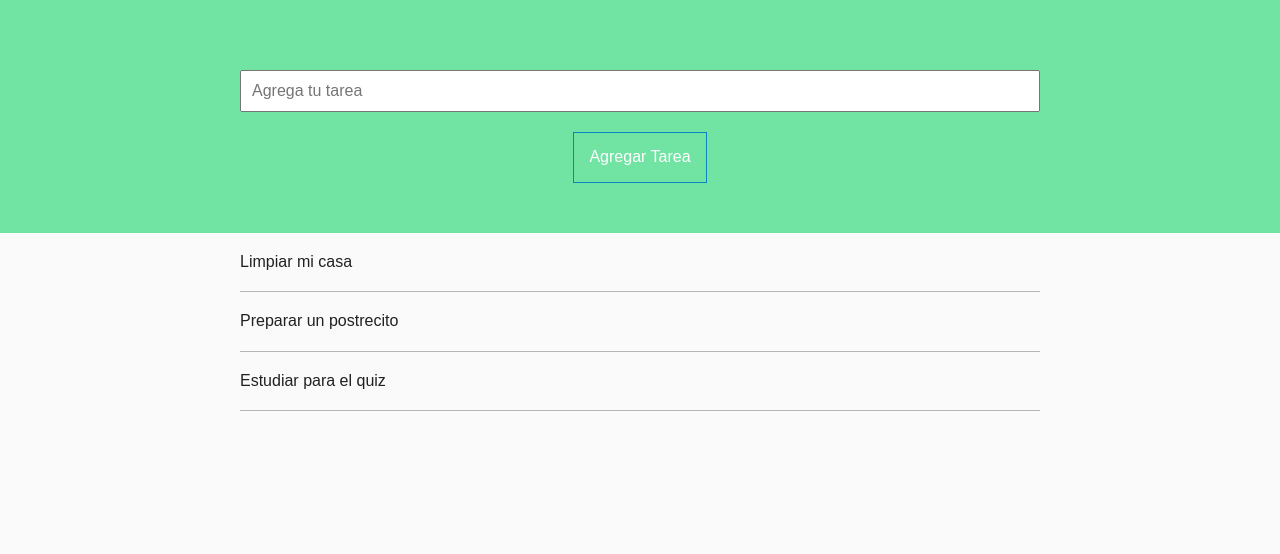
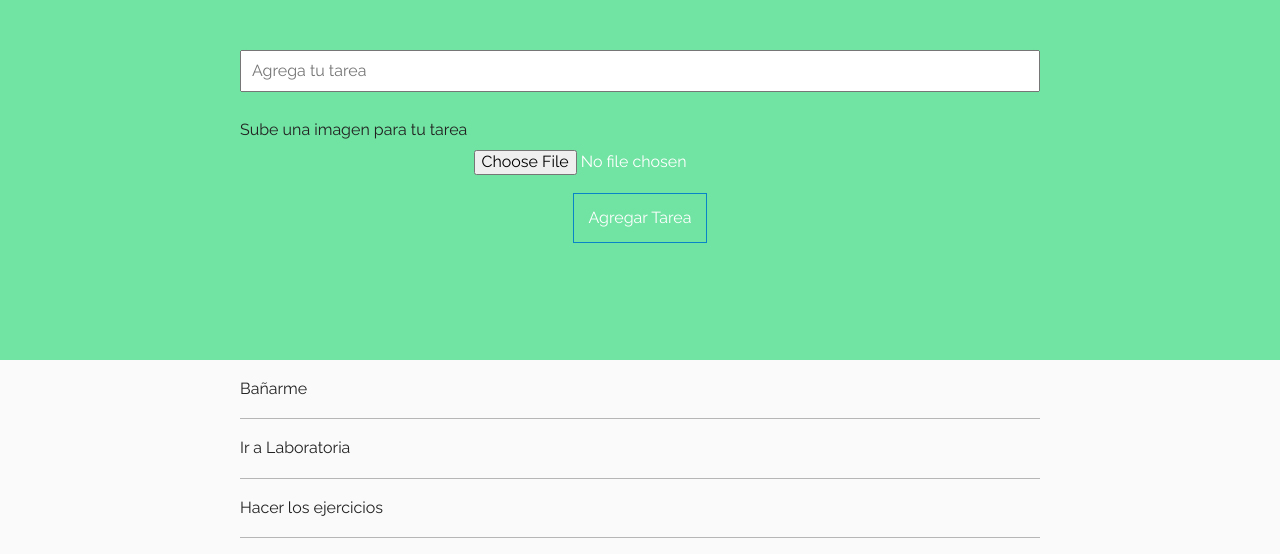
Before and after one commit to bluedem0n/lista-tareas, a plain HTML site: page index.html in a window 1280 px wide. Drawn offline with nearby package versions, Linux system fonts and the light colour scheme.

Commit message:
Subir un archivo en html

```diff
--- a/css/estilos.css
+++ b/css/estilos.css
@@ -8,7 +8,7 @@
 
 body {
 	background: #FAFAFA;
-	font-family: arial, helvetica, sans-serif;
+	font-family: 'Raleway', sans-serif;
 	font-size: 16px;
 }
 
@@ -22,8 +22,9 @@ body {
 	background: #71e3a2;
 	border-top: 20px solid #71e3a2;
 	color: #fff;
-	padding: 50px 0;
+	padding: 30px 0;
 	width: 100%;
+    height: 360px;
 }
 
 .principal .formulario {
@@ -32,7 +33,7 @@ body {
 }
 
 .principal .formulario input[type=text] {
-	margin-bottom: 20px;
+	margin-bottom: 10px;
 	padding: 10px;
 	width: 100%;
 }
@@ -74,3 +75,10 @@ body {
 .tareas .lista li a:hover {
 	text-decoration: line-through;
 }
+.inputSeleccionar{
+    color:  #fff;
+}
+.subir{
+    text-align: left;
+    padding-bottom: 11px;
+}
--- a/index.html
+++ b/index.html
@@ -5,13 +5,17 @@
 	<meta name="viewport" content="width=device-width, user-scalable=no, initial-scale=1.0, maximum-scale=1.0, minimum-scale=1.0">
 	<link rel="stylesheet" href="css/estilos.css">
 	<link rel="stylesheet" href="https://necolas.github.io/normalize.css/3.0.2/normalize.css">
+	<link href="https://fonts.googleapis.com/css?family=Raleway" rel="stylesheet">
 	<title>Lista de Tareas</title>
 </head>
 <body>
 	<div class="principal">
 		<div class="wrap">
 			<form class="formulario" action="">
-				<input type="text" id="tareaInput" placeholder="Agrega tu tarea">
+				<input type="text" id="tareaInput" placeholder="Agrega tu tarea"><br><br>
+               <p class="subir"> Sube una imagen para tu tarea</p>
+                <input class="inputSeleccionar" type="file" onchange="previewFile()"> <br>
+                <img src="" height="100" alt=""><br>
 				<input type="button" class="boton" id="btn-agregar" value="Agregar Tarea">
 			</form>
 		</div>
@@ -20,9 +24,9 @@
 	<div class="tareas">
 		<div class="wrap">
 			<ul class="lista" id="lista">
-				<li><a href="#">Limpiar mi casa</a></li>
-				<li><a href="#">Preparar un postrecito</a></li>
-				<li><a href="#">Estudiar para el quiz</a></li>
+				<li><a href="#">Bañarme</a></li>
+				<li><a href="#">Ir a Laboratoria</a></li>
+				<li><a href="#">Hacer los ejercicios</a></li>
 			</ul>
 		</div>
 	</div>
--- a/js/main.js
+++ b/js/main.js
@@ -8,7 +8,7 @@
             enlace = document.createElement("a"),
             contenido = document.createTextNode(tarea);
         if(tarea === ""){
-            tareaInput.setAttribute("placeholder","Agrega una tarea valida");
+            tareaInput.setAttribute("placeholder","Agrega una tarea válida");
             tareaInput.className = "error";
             return false;
         }
@@ -45,3 +45,19 @@
     }
 
 }());
+
+function previewFile() {
+  var preview = document.querySelector('img');
+  var file    = document.querySelector('input[type=file]').files[0];
+  var reader  = new FileReader();
+
+  reader.onloadend = function () {
+    preview.src = reader.result;
+  }
+
+  if (file) {
+    reader.readAsDataURL(file);
+  } else {
+    preview.src = "";
+  }
+}
```
